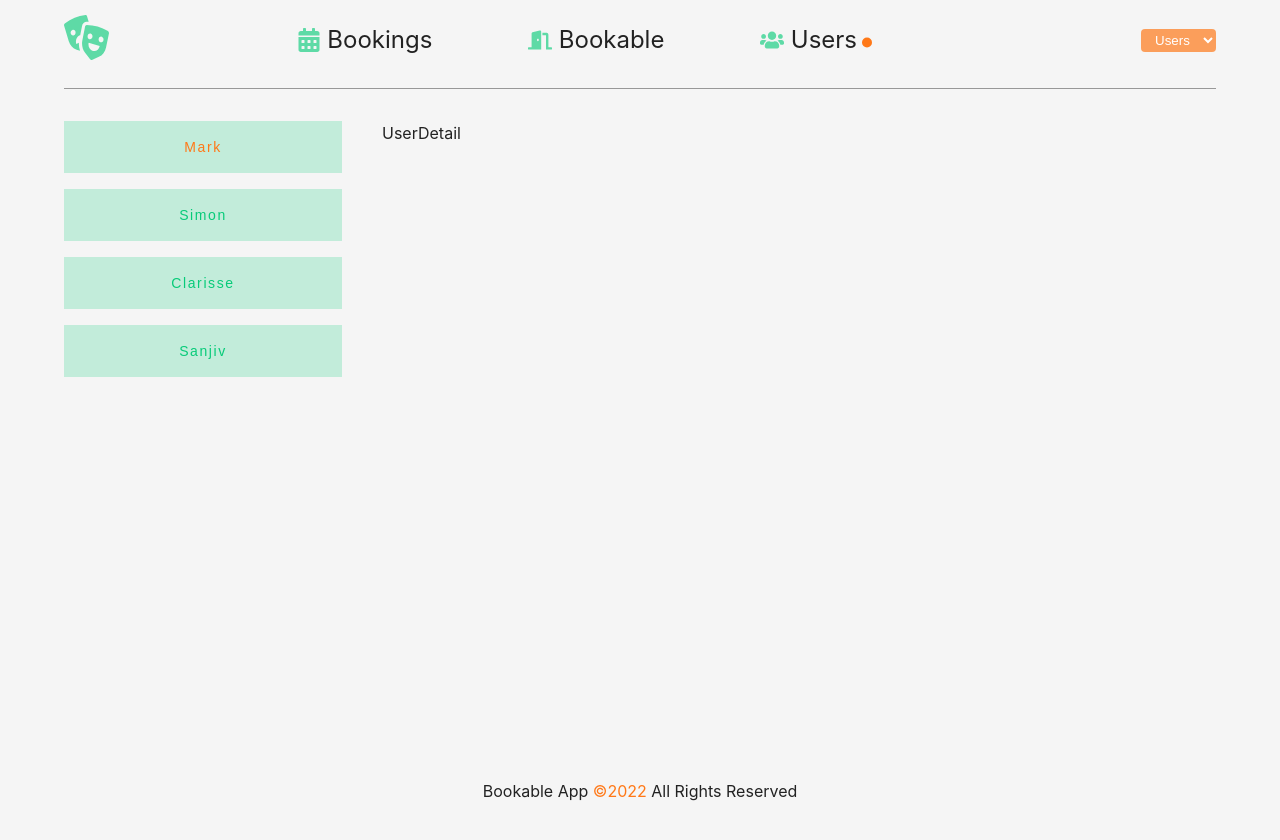
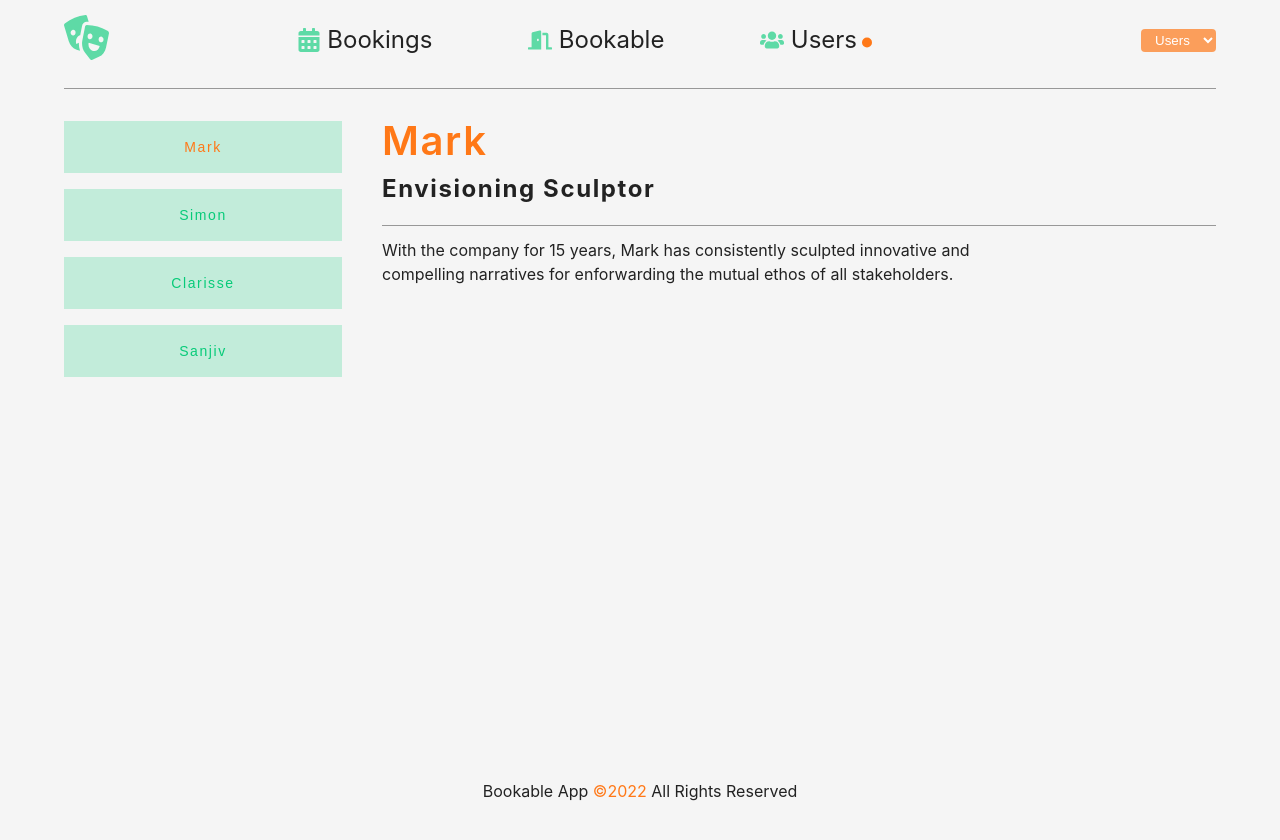
Before and after one commit to VladiVK/react-ts-bookable, a React (Create React App) app: page /users in a window 1280 px wide. Built offline with nearby package versions, Linux system fonts and the light colour scheme.

Commit message:
chore: add UserDetails component

```diff
--- a/src/components/userDetails/UserDetail.tsx
+++ b/src/components/userDetails/UserDetail.tsx
@@ -1,7 +1,19 @@
 import React from 'react';
+import { useAppSelector } from '../../hooks/hooks';
+import { UserDetailsWrapper } from './style';
 
 const UserDetail = () => {
-  return <div>UserDetail</div>;
+  const { selectedUser } = useAppSelector((state) => state.users);
+  const { name, title, notes } = selectedUser;
+  return (
+    <UserDetailsWrapper>
+      <h2 className='details__header'>{name}</h2>
+      <div className='details__content'>
+        <h4 className='details__title'>{title}</h4>
+        <p className='details__notes'>{notes}</p>
+      </div>
+    </UserDetailsWrapper>
+  );
 };
 
 export default UserDetail;
--- a/src/components/userDetails/style.js
+++ b/src/components/userDetails/style.js
@@ -1,2 +1,17 @@
 import styled from 'styled-components';
-export const UserDetailsWrapper = styled.div``;
+export const UserDetailsWrapper = styled.div`
+  .details__header {
+    color: var(--clr-orange);
+    font-weight: 600;
+    margin-bottom: 1rem;
+  }
+
+  .details__title {
+    padding-bottom: 1.5rem;
+    border-bottom: 1px solid var(--clr-grey);
+  }
+  .details__notes {
+    width: 100%;
+    max-width: 600px;
+  }
+`;
--- a/src/components/usersList/UsersList.tsx
+++ b/src/components/usersList/UsersList.tsx
@@ -18,9 +18,9 @@ const UsersList = () => {
     dispatch(setUsers(fetchedUsers));
   }, []);
 
-  //   useEffect(() => {
-  //     dispatch(setUser(usersID));
-  //   }, [usersID]);
+  useEffect(() => {
+    dispatch(setUser(usersID));
+  }, []);
 
   if (users.length < 1) {
     return <h1>Loading...</h1>;
```
